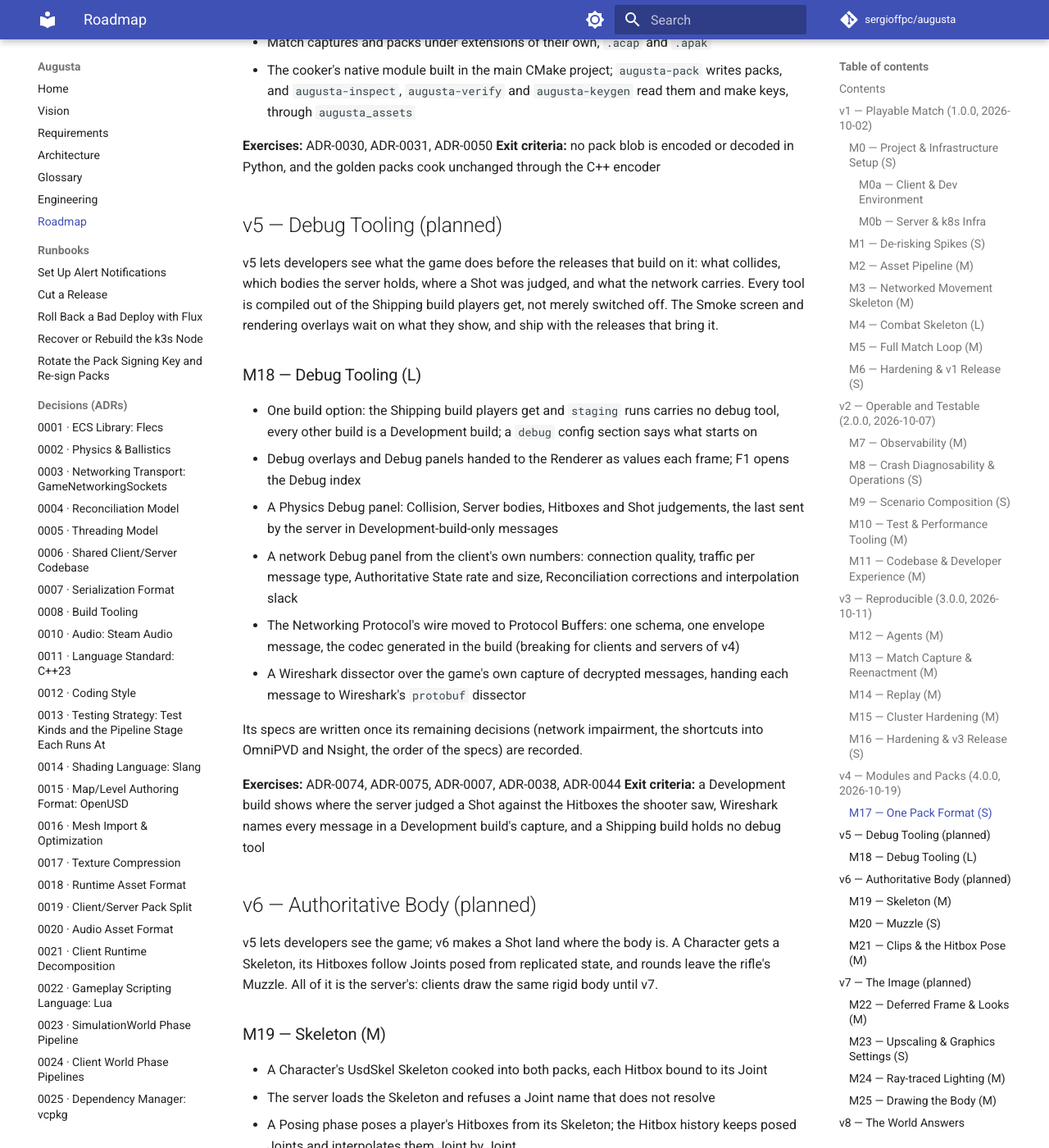
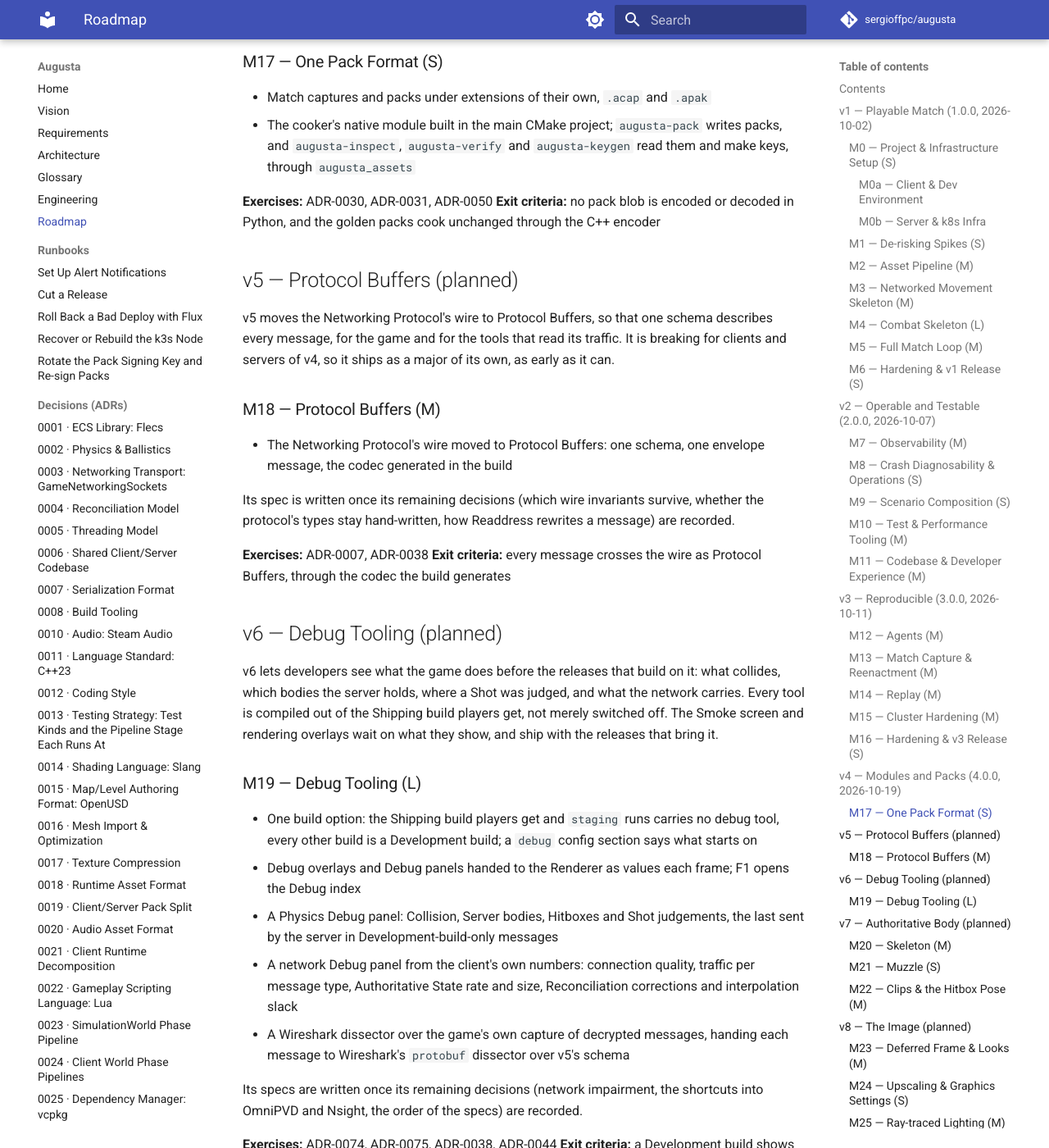
Before and after one commit to sergioffpc/augusta, an MkDocs documentation site: the page built from docs/ROADMAP.md, in a window 1280 px wide and 1400 px high, scrolled down 8835 px. Shown: the whole window at 82% size. Built offline with MkDocs 1.6.1 and Material for MkDocs 9.7.7, drawn with Linux system fonts in a browser that asks for light colours; comment, search, counter and statistics services are not loaded; some of the changed text lies outside the part shown.

Commit message:
docs: plan the Protocol Buffers move as v5 of its own
The wire's move to Protocol Buffers (#919) is breaking, so it ships as
v5, a major of its own, ahead of the Debug Tooling, whose Wireshark
dissector reads its schema. Debug Tooling becomes v6 (M19) and every
later planned release moves one major and one milestone on;
REQUIREMENTS.md follows.

Co-Authored-By: Claude Opus 5.5 <noreply@anthropic.com>

```diff
--- a/docs/ROADMAP.md
+++ b/docs/ROADMAP.md
@@ -35,34 +35,36 @@ own, ahead of the planned release, and every planned release moves one major on.
     - [M16 — Hardening & v3 Release (S)](#m16--hardening--v3-release-s)
 - [v4 — Modules and Packs (4.0.0, 2026-10-19)](#v4--modules-and-packs-400-2026-10-19)
     - [M17 — One Pack Format (S)](#m17--one-pack-format-s)
-- [v5 — Debug Tooling (planned)](#v5--debug-tooling-planned)
-    - [M18 — Debug Tooling (L)](#m18--debug-tooling-l)
-- [v6 — Authoritative Body (planned)](#v6--authoritative-body-planned)
-    - [M19 — Skeleton (M)](#m19--skeleton-m)
-    - [M20 — Muzzle (S)](#m20--muzzle-s)
-    - [M21 — Clips & the Hitbox Pose (M)](#m21--clips--the-hitbox-pose-m)
-- [v7 — The Image (planned)](#v7--the-image-planned)
-    - [M22 — Deferred Frame & Looks (M)](#m22--deferred-frame--looks-m)
-    - [M23 — Upscaling & Graphics Settings (S)](#m23--upscaling--graphics-settings-s)
-    - [M24 — Ray-traced Lighting (M)](#m24--ray-traced-lighting-m)
-    - [M25 — Drawing the Body (M)](#m25--drawing-the-body-m)
-- [v8 — The World Answers (planned)](#v8--the-world-answers-planned)
-    - [M26 — Props & Surface Materials (L)](#m26--props--surface-materials-l)
-    - [M27 — Impact Effects (S)](#m27--impact-effects-s)
-    - [M28 — Ragdolls (S)](#m28--ragdolls-s)
-- [v9 — The Sound (planned)](#v9--the-sound-planned)
-    - [M29 — Acoustics (L)](#m29--acoustics-l)
-    - [M30 — Footsteps (S)](#m30--footsteps-s)
-- [v10 — Teams (planned)](#v10--teams-planned)
-    - [M31 — Team Match (M)](#m31--team-match-m)
-    - [M32 — Voice Chat (M)](#m32--voice-chat-m)
-- [v11 — Explosions, Destruction & Smoke (planned)](#v11--explosions-destruction--smoke-planned)
-    - [M33 — Explosions, Destruction & Smoke (L)](#m33--explosions-destruction--smoke-l)
-- [v12 — VR (planned)](#v12--vr-planned)
-    - [M34 — VR Play Mode (L)](#m34--vr-play-mode-l)
+- [v5 — Protocol Buffers (planned)](#v5--protocol-buffers-planned)
+    - [M18 — Protocol Buffers (M)](#m18--protocol-buffers-m)
+- [v6 — Debug Tooling (planned)](#v6--debug-tooling-planned)
+    - [M19 — Debug Tooling (L)](#m19--debug-tooling-l)
+- [v7 — Authoritative Body (planned)](#v7--authoritative-body-planned)
+    - [M20 — Skeleton (M)](#m20--skeleton-m)
+    - [M21 — Muzzle (S)](#m21--muzzle-s)
+    - [M22 — Clips & the Hitbox Pose (M)](#m22--clips--the-hitbox-pose-m)
+- [v8 — The Image (planned)](#v8--the-image-planned)
+    - [M23 — Deferred Frame & Looks (M)](#m23--deferred-frame--looks-m)
+    - [M24 — Upscaling & Graphics Settings (S)](#m24--upscaling--graphics-settings-s)
+    - [M25 — Ray-traced Lighting (M)](#m25--ray-traced-lighting-m)
+    - [M26 — Drawing the Body (M)](#m26--drawing-the-body-m)
+- [v9 — The World Answers (planned)](#v9--the-world-answers-planned)
+    - [M27 — Props & Surface Materials (L)](#m27--props--surface-materials-l)
+    - [M28 — Impact Effects (S)](#m28--impact-effects-s)
+    - [M29 — Ragdolls (S)](#m29--ragdolls-s)
+- [v10 — The Sound (planned)](#v10--the-sound-planned)
+    - [M30 — Acoustics (L)](#m30--acoustics-l)
+    - [M31 — Footsteps (S)](#m31--footsteps-s)
+- [v11 — Teams (planned)](#v11--teams-planned)
+    - [M32 — Team Match (M)](#m32--team-match-m)
+    - [M33 — Voice Chat (M)](#m33--voice-chat-m)
+- [v12 — Explosions, Destruction & Smoke (planned)](#v12--explosions-destruction--smoke-planned)
+    - [M34 — Explosions, Destruction & Smoke (L)](#m34--explosions-destruction--smoke-l)
+- [v13 — VR (planned)](#v13--vr-planned)
+    - [M35 — VR Play Mode (L)](#m35--vr-play-mode-l)
 - [Later — Scalable (planned, no version yet)](#later--scalable-planned-no-version-yet)
-    - [M35 — Client-side Metrics (S)](#m35--client-side-metrics-s)
-    - [M36 — Horizontal Scalability (M)](#m36--horizontal-scalability-m)
+    - [M36 — Client-side Metrics (S)](#m36--client-side-metrics-s)
+    - [M37 — Horizontal Scalability (M)](#m37--horizontal-scalability-m)
 - [Not yet planned](#not-yet-planned)
 
 <!-- pyml enable md051 -->
@@ -355,15 +357,34 @@ only), and gives every cue's sound variants and a gain.
 encoded or decoded in Python, and the golden packs cook unchanged through the
 C++ encoder
 
-## v5 — Debug Tooling (planned)
+## v5 — Protocol Buffers (planned)
 
-v5 lets developers see what the game does before the releases that build on it:
+v5 moves the Networking Protocol's wire to Protocol Buffers, so that one schema
+describes every message, for the game and for the tools that read its traffic.
+It is breaking for clients and servers of v4, so it ships as a major of its own,
+as early as it can.
+
+### M18 — Protocol Buffers (M)
+
+- The Networking Protocol's wire moved to Protocol Buffers: one schema, one
+  envelope message, the codec generated in the build
+
+Its spec is written once its remaining decisions (which wire invariants survive,
+whether the protocol's types stay hand-written, how Readdress rewrites a
+message) are recorded.
+
+**Exercises:** ADR-0007, ADR-0038 **Exit criteria:** every message crosses the
+wire as Protocol Buffers, through the codec the build generates
+
+## v6 — Debug Tooling (planned)
+
+v6 lets developers see what the game does before the releases that build on it:
 what collides, which bodies the server holds, where a Shot was judged, and what
 the network carries. Every tool is compiled out of the Shipping build players
 get, not merely switched off. The Smoke screen and rendering overlays wait on
 what they show, and ship with the releases that bring it.
 
-### M18 — Debug Tooling (L)
+### M19 — Debug Tooling (L)
 
 - One build option: the Shipping build players get and `staging` runs carries no
   debug tool, every other build is a Development build; a `debug` config section
@@ -375,28 +396,25 @@ what they show, and ship with the releases that bring it.
 - A network Debug panel from the client's own numbers: connection quality,
   traffic per message type, Authoritative State rate and size, Reconciliation
   corrections and interpolation slack
-- The Networking Protocol's wire moved to Protocol Buffers: one schema, one
-  envelope message, the codec generated in the build (breaking for clients and
-  servers of v4)
 - A Wireshark dissector over the game's own capture of decrypted messages,
-  handing each message to Wireshark's `protobuf` dissector
+  handing each message to Wireshark's `protobuf` dissector over v5's schema
 
 Its specs are written once its remaining decisions (network impairment, the
 shortcuts into OmniPVD and Nsight, the order of the specs) are recorded.
 
-**Exercises:** ADR-0074, ADR-0075, ADR-0007, ADR-0038, ADR-0044 **Exit
-criteria:** a Development build shows where the server judged a Shot against the
-Hitboxes the shooter saw, Wireshark names every message in a Development build's
-capture, and a Shipping build holds no debug tool
+**Exercises:** ADR-0074, ADR-0075, ADR-0038, ADR-0044 **Exit criteria:** a
+Development build shows where the server judged a Shot against the Hitboxes the
+shooter saw, Wireshark names every message in a Development build's capture, and
+a Shipping build holds no debug tool
 
-## v6 — Authoritative Body (planned)
+## v7 — Authoritative Body (planned)
 
-v5 lets developers see the game; v6 makes a Shot land where the body is. A
+v6 lets developers see the game; v7 makes a Shot land where the body is. A
 Character gets a Skeleton, its Hitboxes follow Joints posed from replicated
 state, and rounds leave the rifle's Muzzle. All of it is the server's: clients
-draw the same rigid body until v7.
+draw the same rigid body until v8.
 
-### M19 — Skeleton (M)
+### M20 — Skeleton (M)
 
 - A Character's UsdSkel Skeleton cooked into both packs, each Hitbox bound to
   its Joint
@@ -429,12 +447,12 @@ starts at its rifle's Muzzle
 aiming player is hit where its posed arm is, and a client's pose agrees with the
 server's within the tolerance
 
-## v7 — The Image (planned)
+## v8 — The Image (planned)
 
-v6 poses the body; v7 draws it, in a world with materials and light. It meets
+v7 poses the body; v8 draws it, in a world with materials and light. It meets
 NFR-17.
 
-### M22 — Deferred Frame & Looks (M)
+### M23 — Deferred Frame & Looks (M)
 
 - A deferred frame drawing UsdPreviewSurface Looks from the cooked textures
 - A Map's sun and sky, translucency and the HDR image
@@ -473,12 +491,12 @@ lighting in the pack
 skinned in its pose, the local player sees its own body, and an 8-player Match
 holds NFR-17
 
-## v8 — The World Answers (planned)
+## v9 — The World Answers (planned)
 
-v7 makes the world visible; v8 makes it physical. Objects move when pushed or
+v8 makes the world visible; v9 makes it physical. Objects move when pushed or
 shot, rounds go through what they can, and strikes show what they hit.
 
-### M26 — Props & Surface Materials (L)
+### M27 — Props & Surface Materials (L)
 
 - Prop kinds, a Dynamics phase in both Worlds, and replicated dynamic bodies
 - One Surface material catalogue for colliders, Props and Hitboxes
@@ -498,22 +516,22 @@ moves the same way on every client
 **Exercises:** ADR-0065, ADR-0045 **Exit criteria:** a strike on glass, wood,
 metal and concrete each looks and sounds its own
 
-### M28 — Ragdolls (S)
+### M29 — Ragdolls (S)
 
 - A ragdoll authored per Character, cooked, and thrown from the drawn pose
 
 **Exercises:** ADR-0066, ADR-0045 **Exit criteria:** a killed player falls as a
 ragdoll from its drawn pose, thrown along the killing blow
 
-## v9 — The Sound (planned)
+## v10 — The Sound (planned)
 
-v9 makes the Map heard: sound is occluded, reflected and routed by its geometry,
-and players' feet make noise.
+v10 makes the Map heard: sound is occluded, reflected and routed by its
+geometry, and players' feet make noise.
 
-### M29 — Acoustics (L)
+### M30 — Acoustics (L)
 
 - Steam Audio's overlay port with Embree, first: the built-in ray tracer can
-  stand in for it only until M33's Breakables (ADR-0071)
+  stand in for it only until M34's Breakables (ADR-0071)
 - One sound shape for every cue; a player-chosen SOFA HRTF
 - Air absorption, cue directivity, occlusion and transmission from the Map's
   Acoustic geometry and placed Props
```
Also changed, not shown: other parts of docs/ROADMAP.md (+20 -20 lines), docs/REQUIREMENTS.md (+5 -5 lines).
